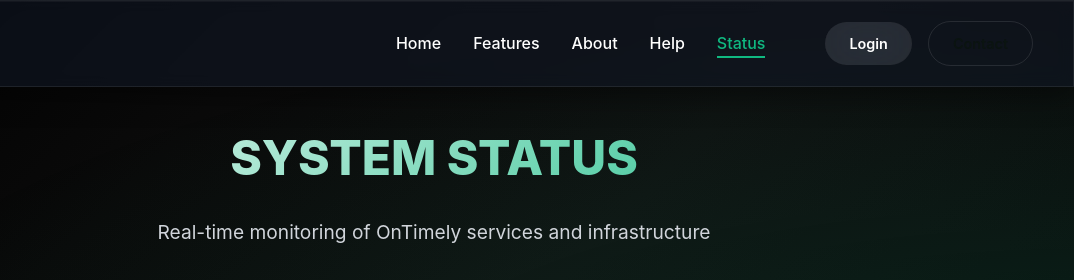
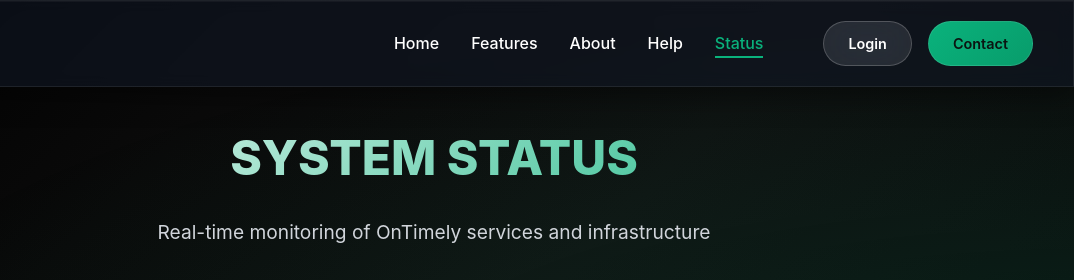
Before and after one commit to leveldesignagency/OnTimely, a website: page website/status.html in a window 1280 px wide. Shown: the top 280 px of the page, 206-1280 px from the left. Drawn offline with Linux system fonts and the light colour scheme; no server answers.

Commit message:
Fix button styling issues: Update status page CSS variables to match other pages (--primary-green: #0ab27c) so Contact button shows green background, add white text color on hover for Get Started button on homepage

```diff
--- a/website/status.html
+++ b/website/status.html
@@ -23,13 +23,15 @@
     <link rel="stylesheet" href="https://cdnjs.cloudflare.com/ajax/libs/font-awesome/6.0.0/css/all.min.css">
     <style>
         :root {
-            --primary-green: #10b981;
+            --primary-green: #0ab27c;
+            --primary-green-dark: #089c6b;
             --text-primary: #ffffff;
             --text-secondary: #d1d5db;
             --text-muted: #9ca3af;
             --bg-primary: #000000;
             --bg-secondary: #0f1015;
             --border-color: rgba(255, 255, 255, 0.1);
+            --border-medium: rgba(255, 255, 255, 0.2);
         }
 
         * {
```
Also changed, not shown: website/index.html (+1 -0 lines).
